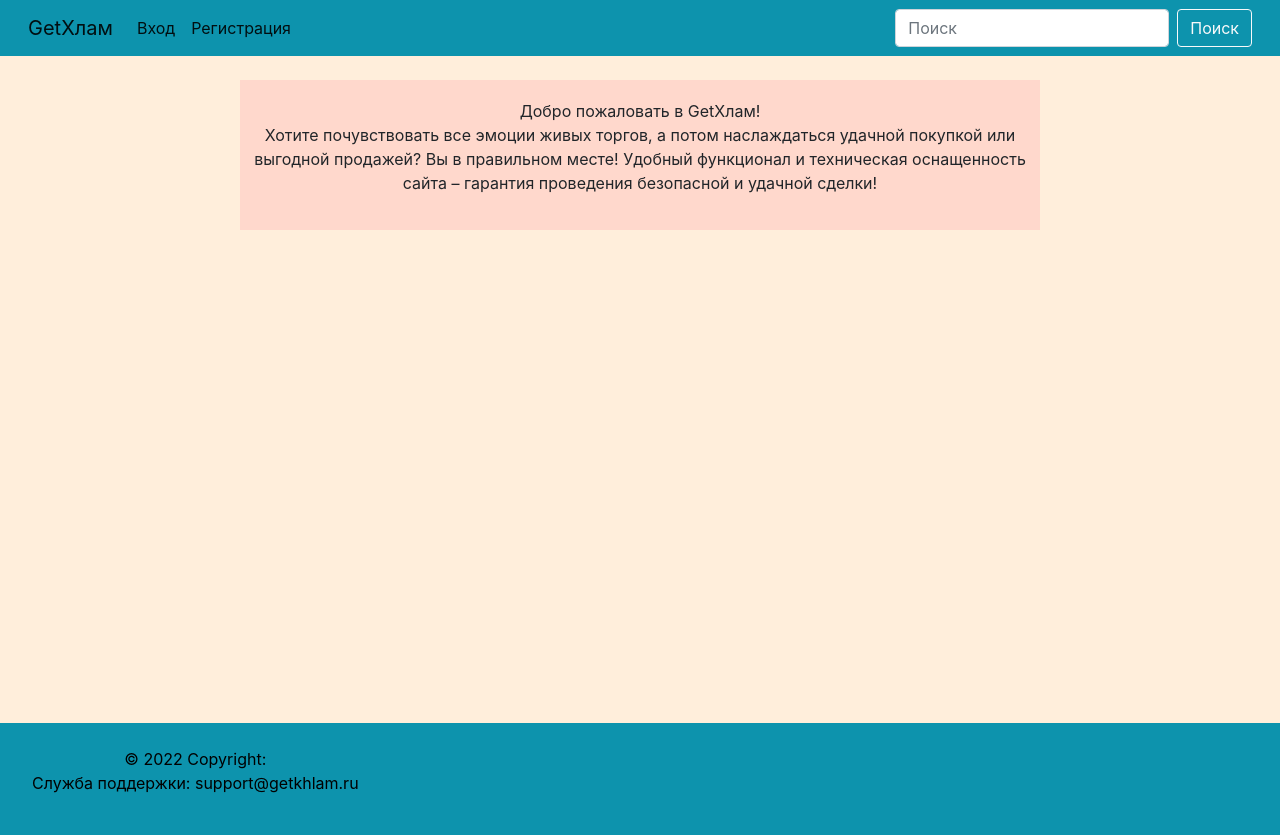
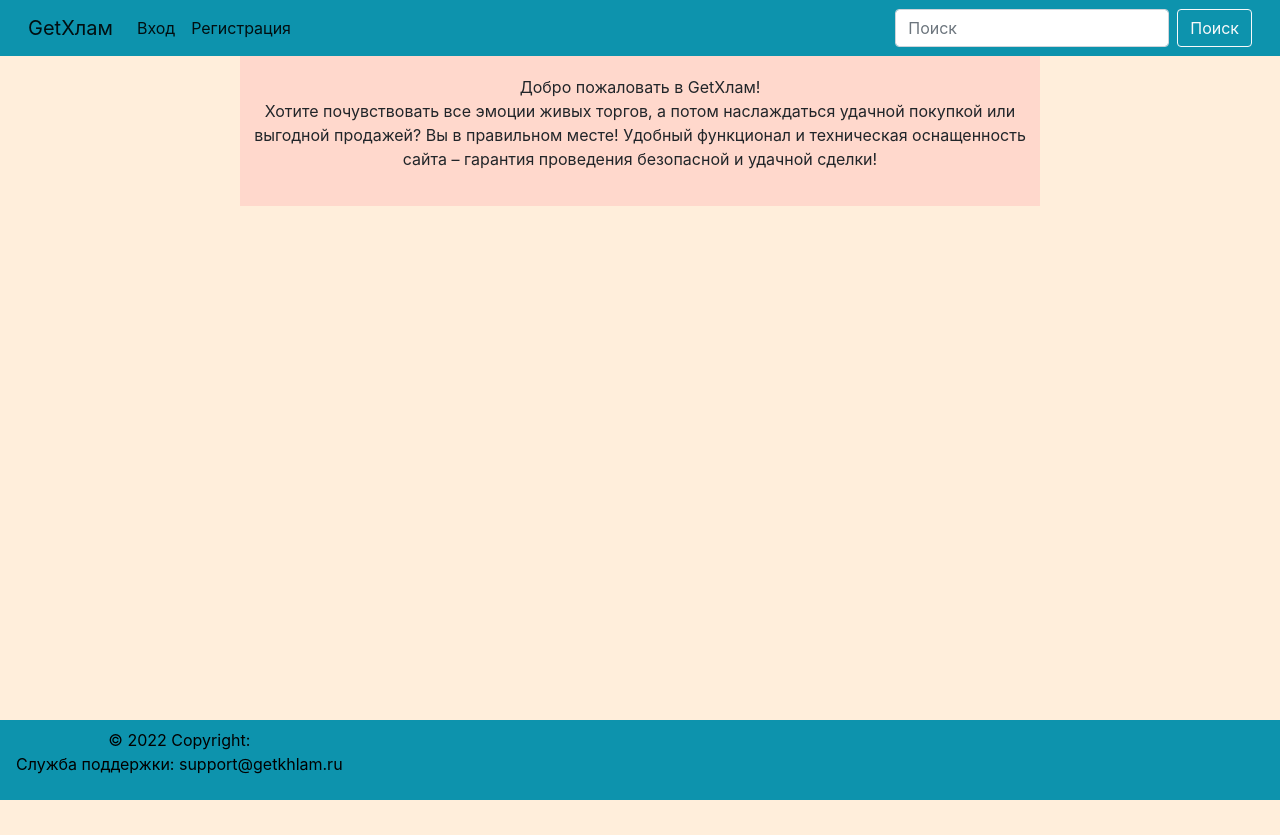
Before and after one commit to Anton131313/finaly-project-Get-stuff, a React (Create React App) app in the folder client/: page / in a window 1280 px wide. After the commit the page ends 800 px from the top, so only its background shows below. Built offline with nearby package versions, Linux system fonts and the light colour scheme.

Commit message:
profile changes

```diff
--- a/client/src/components/MainPage/Footer.js
+++ b/client/src/components/MainPage/Footer.js
@@ -3,10 +3,11 @@ import style from './MainPage.module.css';
 
 function Footer() {
   return (
+    <div className={style.footerdesc}>
       <nav className={`navbar navbar-expand-lg navbar-success ${style.headercolor}`}>
         <div className="container1">
           <footer className="text-center text-lg-start text-black">
-          <div className="text-center p-3">
+            <div className="text-center">
               © 2022 Copyright:
               <p className="text-black" href="/">
                 Служба поддержки: support@getkhlam.ru
@@ -15,6 +16,7 @@ function Footer() {
           </footer>
         </div>
       </nav>
+    </div>
   );
 }
 
--- a/client/src/components/MainPage/MainPage.module.css
+++ b/client/src/components/MainPage/MainPage.module.css
@@ -31,3 +31,11 @@
 .headercolor {
   background-color: #0d93ad;
 }
+
+.footerdesc {
+  position: absolute;
+  left: 0;
+  bottom: 0;
+  width: 100%;
+  height: 80px;
+}
--- a/client/src/components/ProfilePage/AvatarForm.js
+++ b/client/src/components/ProfilePage/AvatarForm.js
@@ -2,30 +2,27 @@ import React from 'react';
 
 function AvatarForm() {
   return (
-    <div className="row profile">
-      <center>
-        <div className="col s10 m5">
-          <div className="card">
-            <div className="card-image">
-              <img src="https://cdn.pixabay.com/photo/2016/08/08/09/17/avatar-1577909_1280.png" alt="аватар" />
-            </div>
-            <div className="card-content">
-              <p>Добавить аватарку</p>
-              <form action="#">
-                <div className="file-field input-field">
-                  <div className="btn">
-                    <span>File</span>
-                    <input type="file" />
-                  </div>
-                  <div className="file-path-wrapper">
-                    <input className="file-path validate" type="text" />
+    <div className="container">
+      <div className="main-body">
+        <div className="row gutters-sm">
+          <div className="col-md-4 mb-3">
+            <div className="card">
+              <div className="card-body">
+                <div className="d-flex flex-column align-items-center text-center">
+                  <img src="https://bootdey.com/img/Content/avatar/avatar7.png" alt="Admin" className="rounded-circle" width="150" />
+                  <div className="mt-3">
+                    <h4>John Doe</h4>
+                    <p className="text-secondary mb-1">Full Stack Developer</p>
+                    <p className="text-muted font-size-sm">Bay Area, San Francisco, CA</p>
+                    <button className="btn btn-primary">Follow</button>
+                    <button className="btn btn-outline-primary">Message</button>
                   </div>
                 </div>
-              </form>
+              </div>
             </div>
           </div>
         </div>
-      </center>
+      </div>
     </div>
 
   );
--- a/client/src/index.css
+++ b/client/src/index.css
@@ -15,11 +15,11 @@ code {
 nav {
   padding: 0 1rem;
 }
-.content {
+/* .content {
   background-color: #FFEEDB;
   min-height: calc(100vh - 70px - 63px);
   padding: 1.5rem 0;
-}
+} */
 .user {
   display: flex;
   flex-direction: column;
```
Lines whose indentation alone changed are shown as unchanged.
